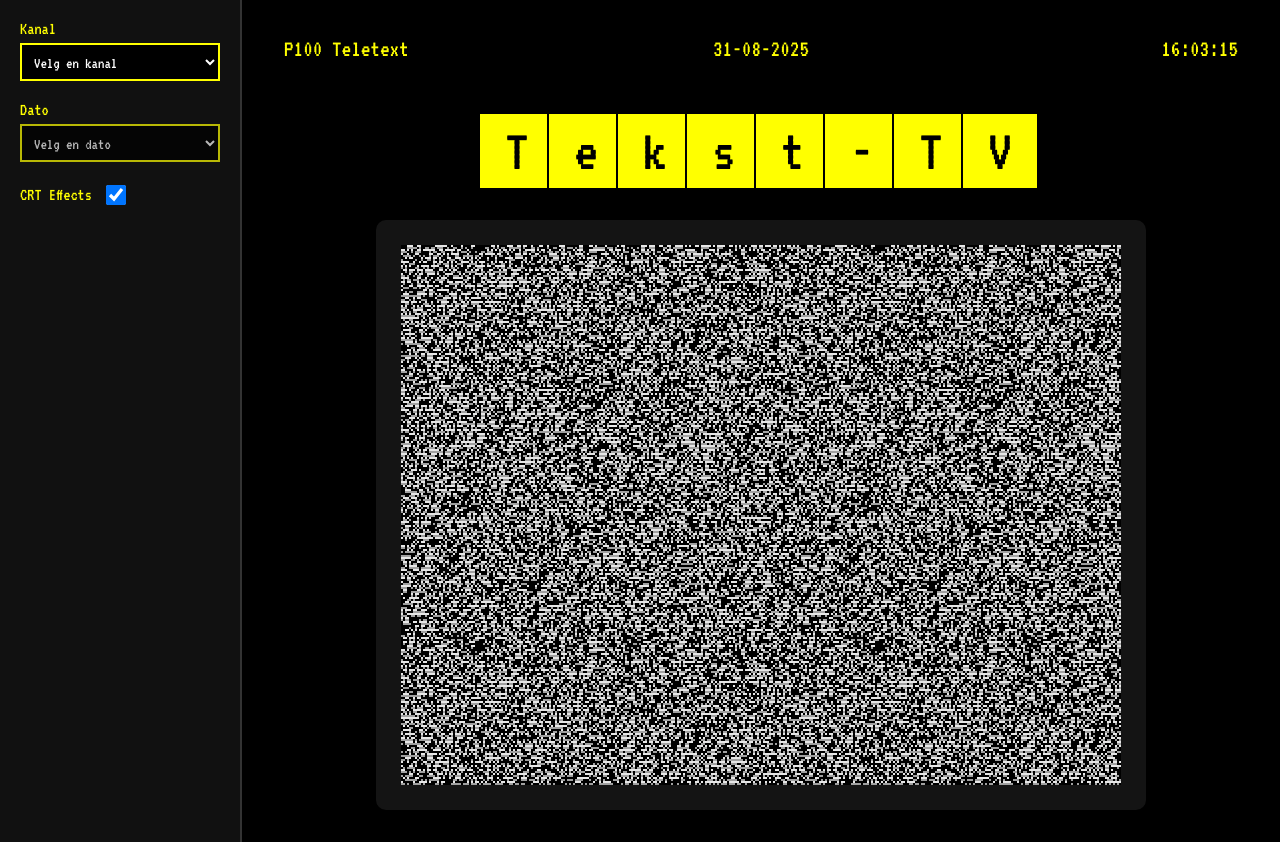
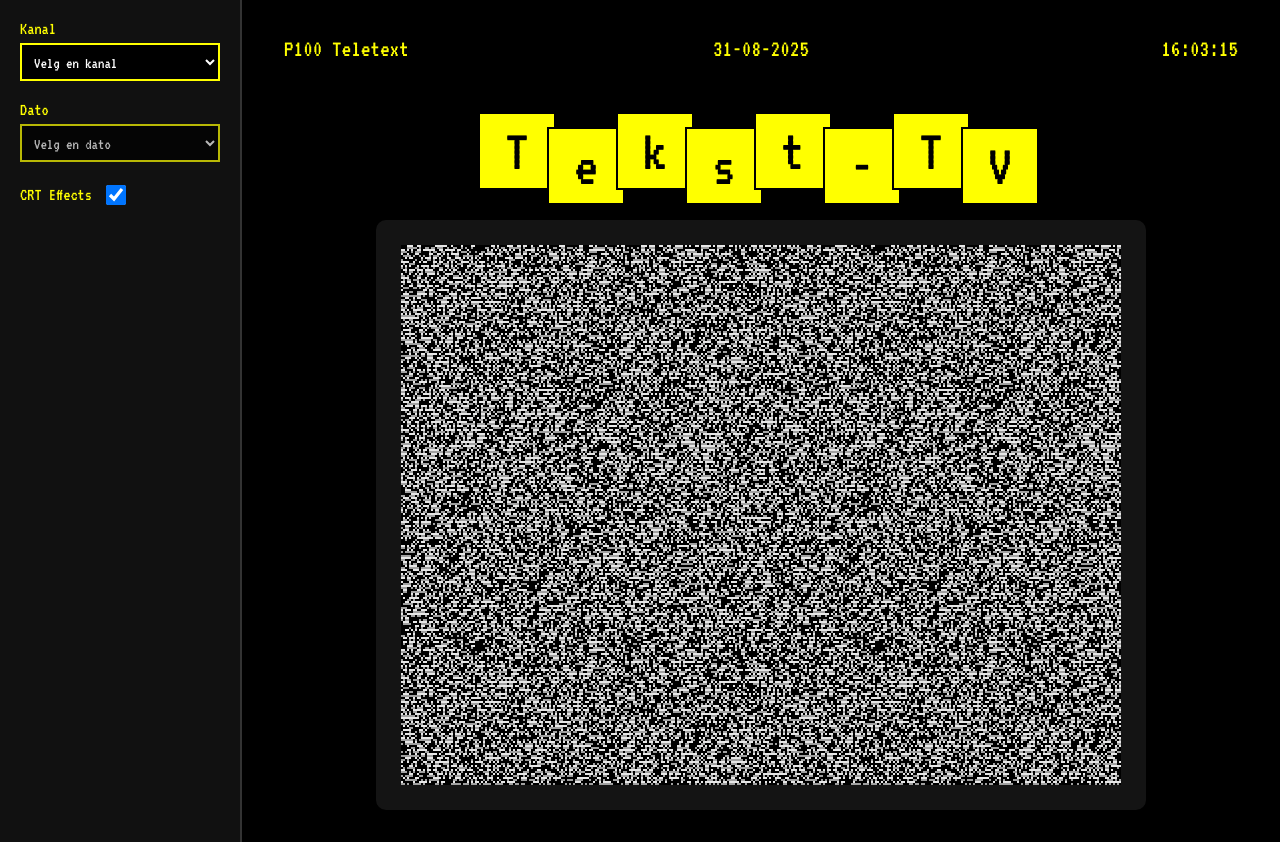
Before and after one commit to ddybing/tekst-tv, a React (Create React App) app in the folder app/: page / in a window 1280 px wide. Built offline with nearby package versions, Linux system fonts and the light colour scheme.

Commit message:
Updated logo/title

```diff
--- a/app/src/TeletextTitle.css
+++ b/app/src/TeletextTitle.css
@@ -18,3 +18,12 @@
   margin-left: -5px; /* Negative margin for overlap */
   box-shadow: 0 0 0 2px black; /* Slight black border outside yellow */
 }
+
+/* Vertical offset for alternating letters */
+.teletext-title-char.char-0 {
+  transform: translateY(0); /* First height */
+}
+
+.teletext-title-char.char-1 {
+  transform: translateY(15px); /* Second height, moved down */
+}
--- a/app/src/TeletextTitle.js
+++ b/app/src/TeletextTitle.js
@@ -6,7 +6,7 @@ const TeletextTitle = () => {
   return (
     <div className="teletext-title-container">
       {text.split('').map((char, index) => (
-        <span key={index} className="teletext-title-char">
+        <span key={index} className={`teletext-title-char char-${index % 2}`}>
           {char}
         </span>
       ))}
```
